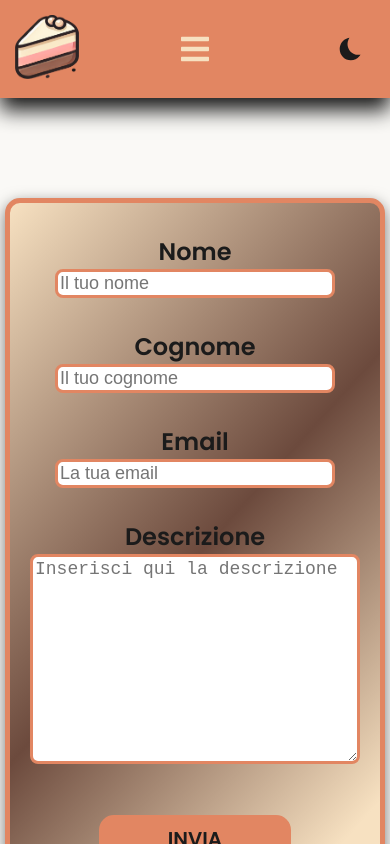
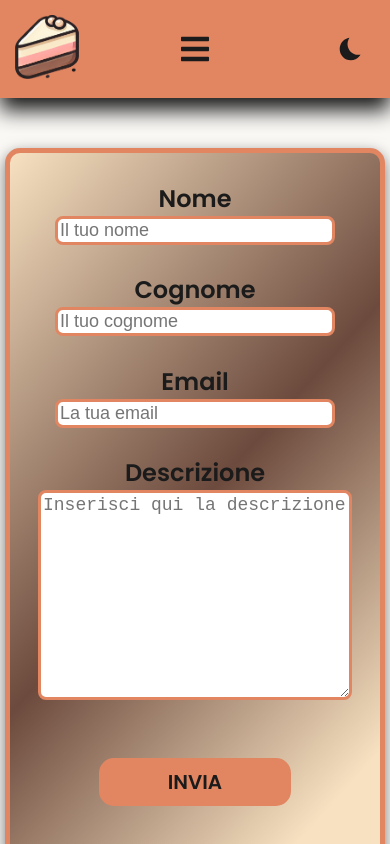
Before and after one commit to Gancone/pasticceria-di-React, a React (Create React App) app: page /contatti in a window 390 px wide. Shown: the top 844 px of the page. Built offline with nearby package versions, Linux system fonts and the light colour scheme.

Commit message:
fix color

```diff
--- a/src/index.css
+++ b/src/index.css
@@ -297,6 +297,7 @@ button:hover {
     flex-direction: column;
     justify-content: space-around;
     padding-right: 50px;
+    color: var(--color-text);
 }
 
 .container-single-sweet-body p {
@@ -329,13 +330,13 @@ button:hover {
     flex-direction: column;
     background-color: var(--crema);
     min-height: 84.2vh;
-    margin: 100px auto;
+    margin: 50px auto;
     border: 5px solid var(--marrone);
     border-radius: var(--radius);
     background: var(--gradient);
     background-color: black;
     box-shadow: var(--shadow);
-    max-width: 1100px;
+    max-width: 900px;
 }
 
 .container-form input {
@@ -373,6 +374,8 @@ button[type="submit"] {
     font-size: 20px;
     color: var(--color-text);
     border: 3px solid var(--marrone);
+    cursor: pointer;
+    margin: 20px 0;
 }
 
 /* FINE CONTATTACI */
@@ -562,7 +565,7 @@ header {
         font-size: 2rem;
         margin-right: 40px;
         cursor: pointer;
-        color: var(--crema);
+        color: var(--color-text);
         z-index: 99999;
     }
 
@@ -612,7 +615,7 @@ header {
     }
 
     textarea {
-        width: 20rem;
+        width: 19rem;
         border-radius: var(--secondary-radius);
     }
 
@@ -622,7 +625,7 @@ header {
     }
 
     button[type="submit"] {
-        margin: 20px 0;
+        margin: 30px 0;
     }
 
     /* FINE CONTATTACI */
```
